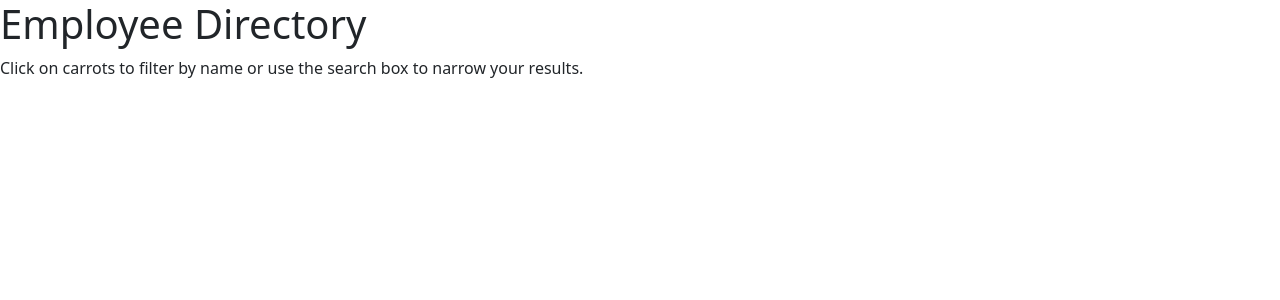
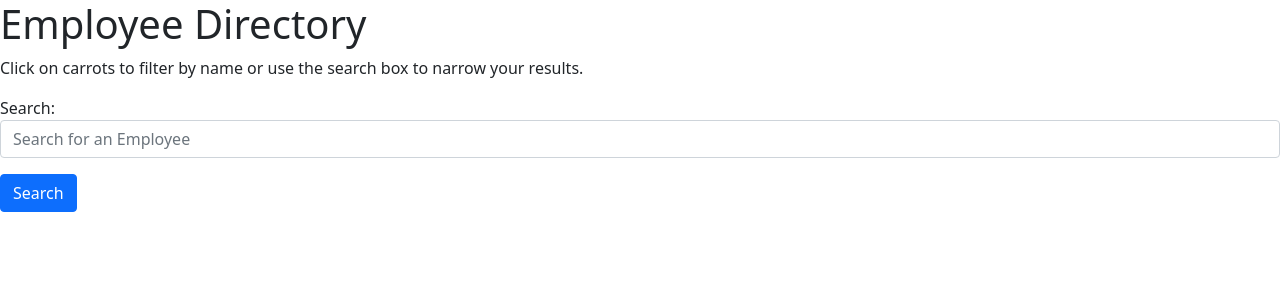
Before and after one commit to riraq/Employee_Database, a React (Create React App) app: page / in a window 1280 px wide. Shown: the top 300 px of the page. Built offline with nearby package versions, Linux system fonts and the light colour scheme; no server answers.

Commit message:
added code to search form component

```diff
--- a/src/components/SearchForm.js
+++ b/src/components/SearchForm.js
@@ -0,0 +1,25 @@
+import React from "react";
+
+function SearchForm(props) {
+  return (
+    <form>
+      <div className="form-group">
+        <label htmlFor="search">Search:</label>
+        <input
+          onChange={props.handleInputChange}
+          value={props.search}
+          name="search"
+          type="text"
+          className="form-control"
+          placeholder="Search for an Employee"
+          id="search"
+        />
+        <button onClick={props.handleFormSubmit} className="btn btn-primary mt-3">
+          Search
+        </button>
+      </div>
+    </form>
+  );
+}
+
+export default SearchForm;
--- a/src/components/Wrapper.js
+++ b/src/components/Wrapper.js
@@ -22,21 +22,25 @@ class Wrapper extends React.Component {
       .catch(err => console.log(err));
   };
 
-  // handleInputChange = event => {
-  //   const value = event.target.value;
-  //   const name = event.target.name;
-  //   this.setState({
-  //     [name]: value
-  //   });
-  // };
+  handleInputChange = event => {
+    const value = event.target.value;
+    const name = event.target.name;
+    this.setState({
+      [name]: value
+    });
+    console.log(this.state)
+  };
 
   render() {
     return (
       <div>
         <Header />
-        {/* <SearchForm />
-        <EmployeeList />
-        <EmployeeCard /> */}
+        <SearchForm
+        search={this.state.search}
+        handleInputChange={this.handleInputChange}
+        />
+        {/* <EmployeeList /> */}
+        {/* <EmployeeCard /> */}
       </div>
     )
   }
```
